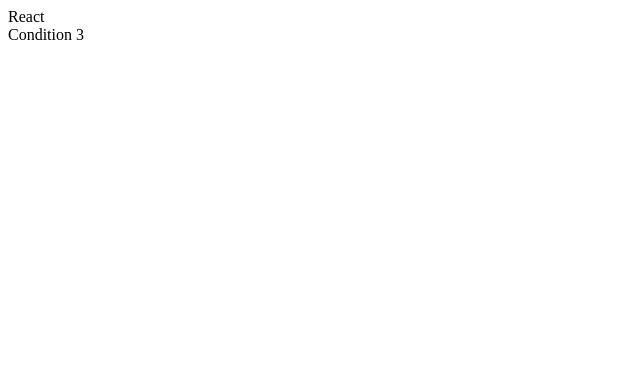
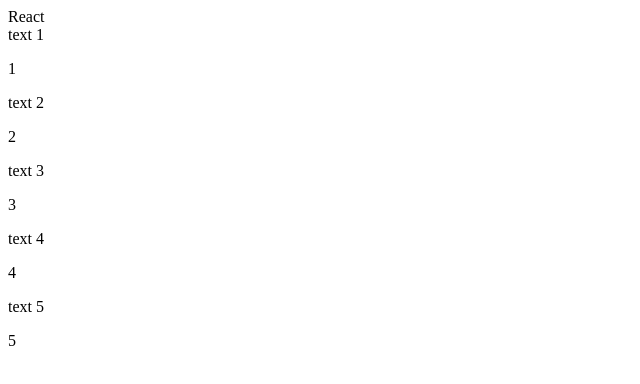
Before and after one commit to nmoore14/react_udemy, a React (Create React App) app in the folder app1/app1/: page / in a window 1280 px wide. Shown: the top 384 px of the page, without its empty margins (0-640 px from the left). Built offline with nearby package versions, Linux system fonts and the light colour scheme.

Commit message:
working on array lists

```diff
--- a/app1/app1/src/App.js
+++ b/app1/app1/src/App.js
@@ -9,10 +9,7 @@
     return(
       <div className="App">
         React
-        {false
-          ? true ? <div>Condition 1</div> : <div>Condition 2</div>
-          : true ? <div>Condition 3</div> : <div>Condition 4</div>
-        }
+        <Container1 />
       </div>
     )
   }
--- a/app1/app1/src/containers/container1.js
+++ b/app1/app1/src/containers/container1.js
@@ -1,39 +1,50 @@
 import React, { Component } from 'react';
 import Component1 from '../functional/component1';
 
-class Contianer1 extends Component {
-	constructor(props) {
-		super(props)
-		this.state = {
-			stateprop1: "Our Initial State",
-			stateProp2: 5
+class Container1 extends Component {
+
+	Arr1 = [
+		{
+			id: 1,
+			text: 'text 1',
+			number: 1
+		},
+		{
+			id: 2,
+			text: 'text 2',
+			number: 2
+		},
+		{
+			id: 3,
+			text: 'text 3',
+			number: 3
+		},
+		{
+			id: 4,
+			text: 'text 4',
+			number: 4
+		},
+		{
+			id: 5,
+			text: 'text 5',
+			number: 5
 		}
-	}
+	]
 
-	// correct
-	changeState = () => (
-		this.setState(
-			{
-				stateProp2: this.state.stateProp2 + 1,
-				stateprop1: this.state.stateprop1 + "L"
-			}
-		)
-	)
-
-	changeState2 = () => (
-		this.setState({stateprop1: this.state.stateprop1 + "L"})
+	RenderListItem = (props) => (
+		<div>
+			{props.item.text}
+			<p>{props.item.number}</p>
+		</div>
 	)
 
 	render() {
 		return (
 			<div>
-				<button onClick={() => this.changeState()}>Change State</button>
-				<button onClick={() => this.changeState2()}>Change State 1</button>
-				<br />
-				<Component1 prop1={this.state.stateprop1} />
+				{this.Arr1.map((item) => ( <this.RenderListItem key={item.id} item={item} />))}
 			</div>
 		)
 	}
 }
 
-export default Contianer1;
+export default Container1;
```
